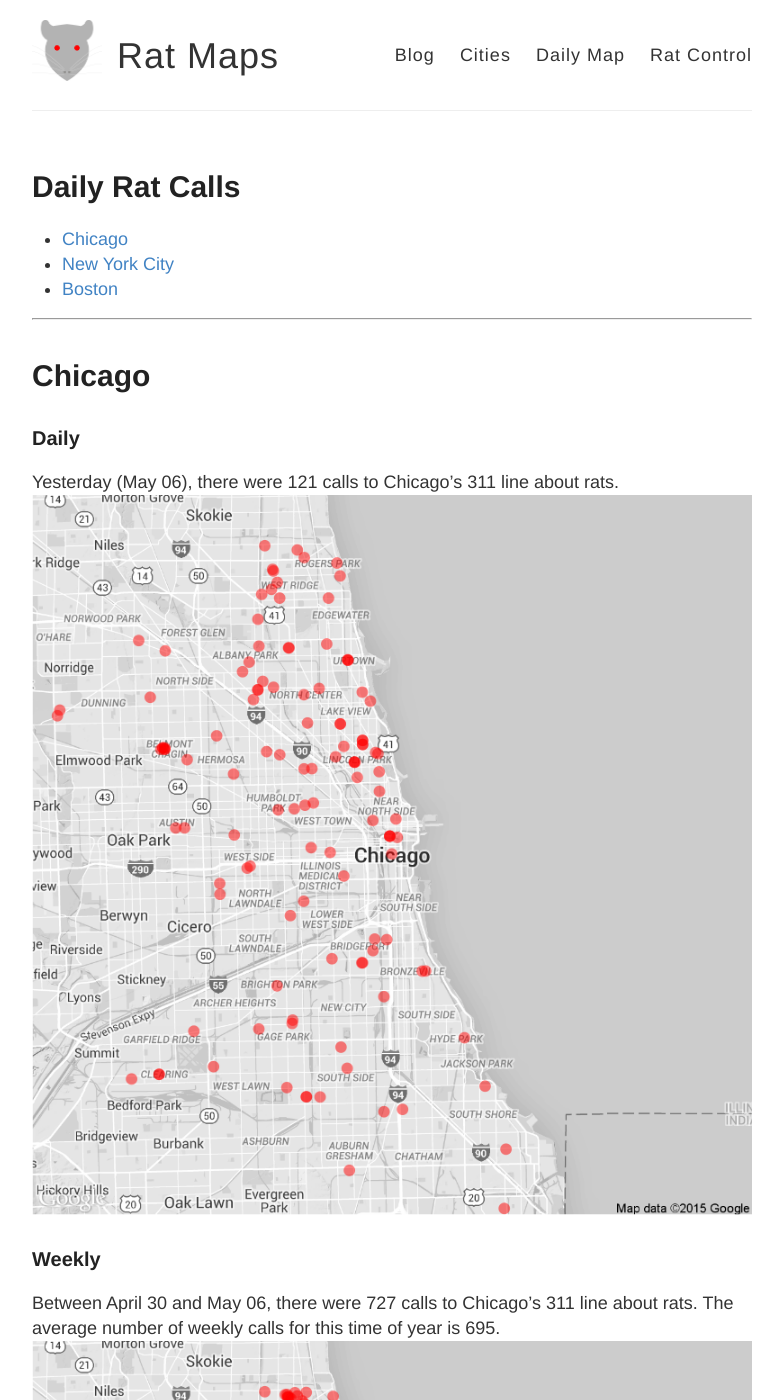
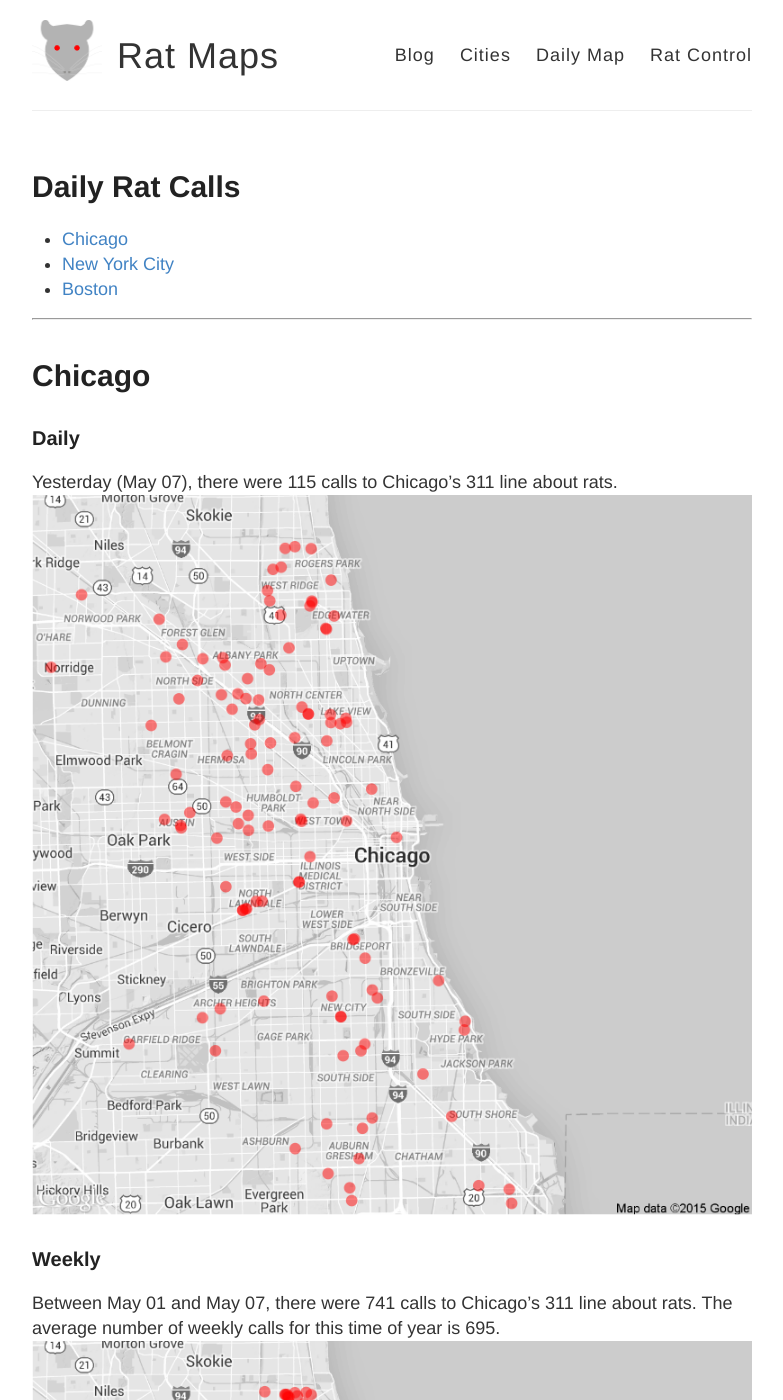
Before and after one commit to DanielHadley/ratmaps, a Jekyll site: the page built from daily.md, in a window 1280 px wide and 1400 px high. Shown: the whole window, without its empty margins (248-1031 px from the left). Built offline with Jekyll 4.4.1, drawn with Linux system fonts in a browser that asks for light colours; comment, search, counter and statistics services are not loaded; some of the changed text lies outside the part shown.

Commit message:
Daily Maps

```diff
--- a/daily.md
+++ b/daily.md
@@ -15,22 +15,22 @@
 
 ### Daily
 
-Yesterday (May 06), there were 121 calls to Chicago's 311 line about rats.
+Yesterday (May 07), there were 115 calls to Chicago's 311 line about rats.
 ![Chicago rat calls to 311 weekly map]({{ site.cityimages }}/daily/Chicago_Rat_Map_Daily.png)
 
 ### Weekly
-Between April 30 and May 06, there were 727 calls to Chicago's 311 line about rats. The average number of weekly calls for this time of year is 695.
+Between May 01 and May 07, there were 741 calls to Chicago's 311 line about rats. The average number of weekly calls for this time of year is 695.
 ![Chicago rat calls to 311 weekly map]({{ site.cityimages }}/daily/Chicago_Rat_Map_Weekly.png)
 ***
 # New York City <a id="nyc"><a>
 
 ### Daily
 
-Yesterday (May 06), there were 0 calls to New York City's 311 line about rats.
+Yesterday (May 07), there were 0 calls to New York City's 311 line about rats.
 ![NYC rat calls to 311 weekly map]({{ site.cityimages }}/daily/NYC_Rat_Map_Daily.png)
 
 ### Weekly
-Between April 30 and May 06, there were 0 calls to New York City's 311 line about rats. The average number of weekly calls for this time of year is 250.
+Between May 01 and May 07, there were 0 calls to New York City's 311 line about rats. The average number of weekly calls for this time of year is 250.
 ![NYC rat calls to 311 weekly map]({{ site.cityimages }}/daily/NYC_Rat_Map_Weekly.png)
 
 Each red dot represents one call about a rat seen in that location. The dots are transparent, so multiple calls from one location will be seen as a solid dot. The usual caveats apply: more calls do not necessarily mean that there are more rats in that location than other parts of the city. A cluster of dots could indicate that one resident is unusually vocal about rodents in his or her neighborhood. Also, more densely populated neighborhoods tend to make more calls to 311.
```
Also changed, not shown: images/pages/daily/Chicago_Rat_Map_Daily.png, images/pages/daily/Chicago_Rat_Map_Weekly.png, images/pages/daily/NYC_Rat_Map_Daily.png, images/pages/daily/NYC_Rat_Map_Weekly.png.
